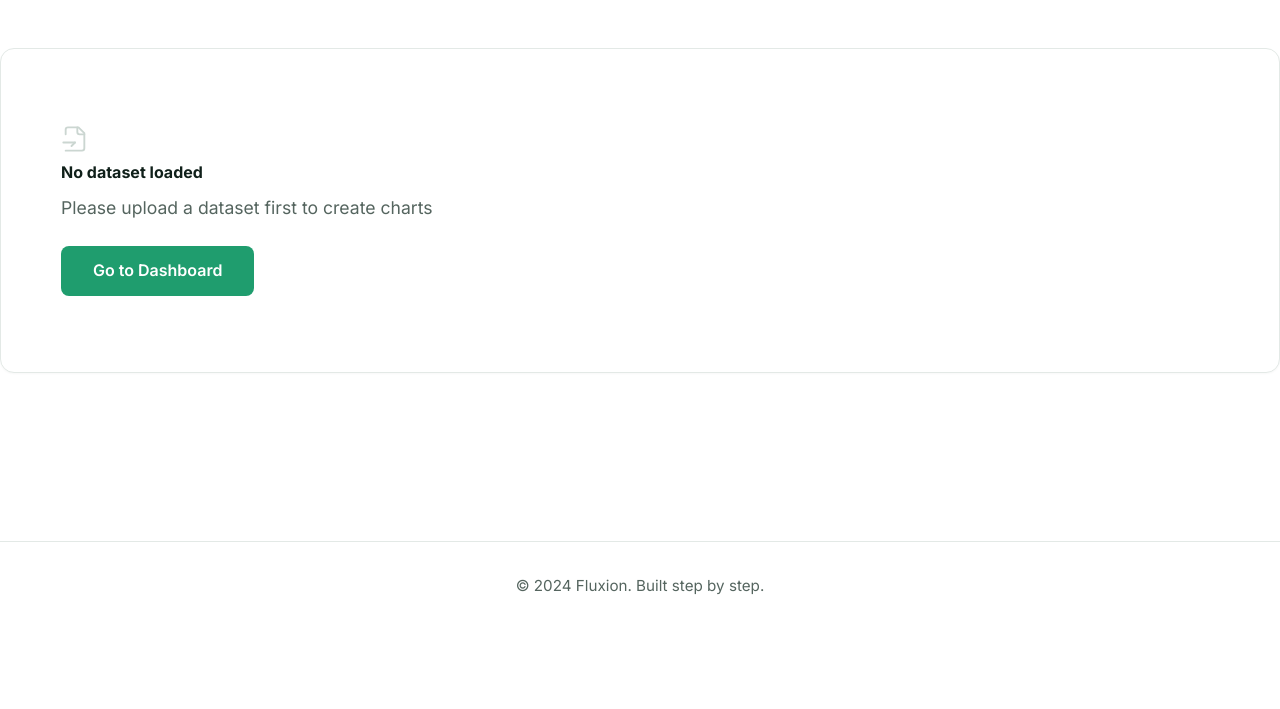
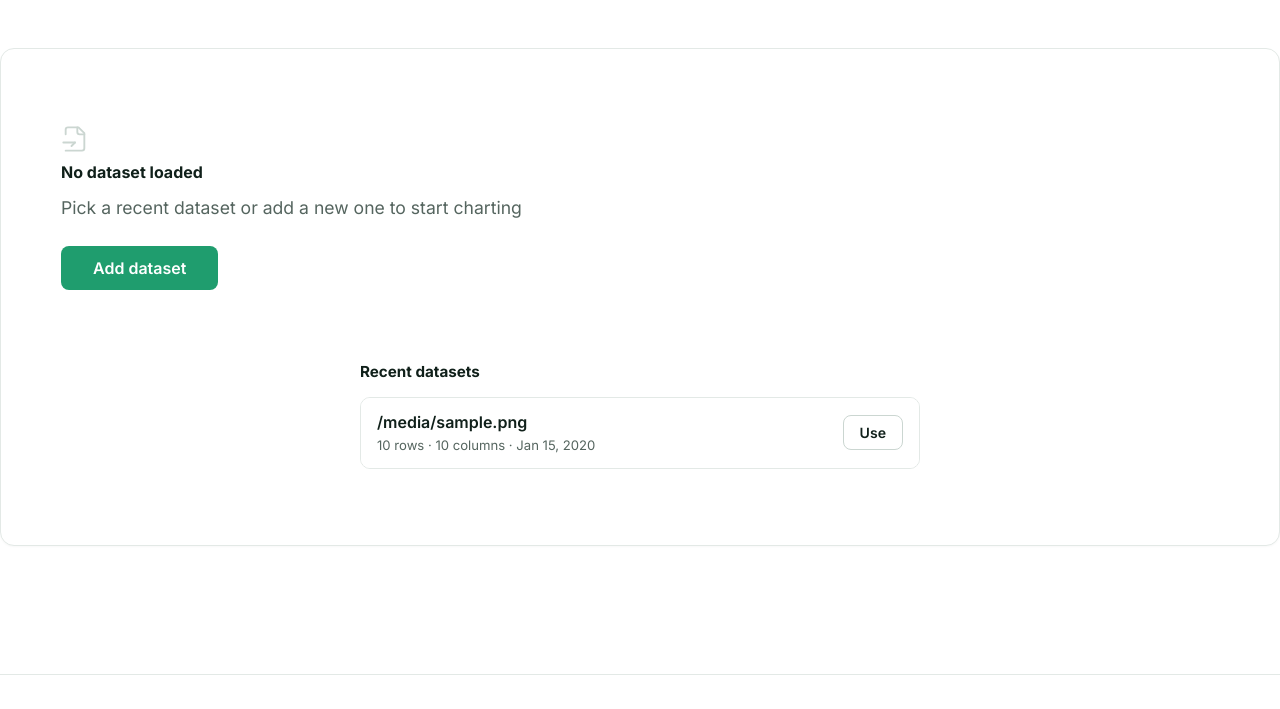
Before and after one commit to AtArVaShEwAlE/fluxionDjango, a Django app: template templates/create_chart.html in a window 1280 px wide. Shown: the part 251-960 px from the top of the page. Before the commit the page ends 846 px from the top, so only its background shows below. Run offline with Django 5.2, Linux system fonts and the light colour scheme; the template is opened without the code that fills it: most values are stand-ins (such as "Sample title", 1, 10 or a date in 2020); data that the repository does not hold is empty.

Commit message:
Phase 11.5e: recent datasets and Add dataset on Create Chart page

```diff
--- a/charts/views.py
+++ b/charts/views.py
@@ -59,7 +59,8 @@ def _public_chart(chart):
 
 @login_required
 def create_chart(request):
-    return render(request, 'create_chart.html')
+    recent = request.user.datasets.all()[:5]   # Meta ordering = newest first
+    return render(request, 'create_chart.html', {'recent_datasets': recent})
 
 
 @login_required
--- a/static/css/create_chart.css
+++ b/static/css/create_chart.css
@@ -490,3 +490,71 @@ body.page-app .btn-add-y:disabled {
     opacity: 0.45;
     cursor: not-allowed;
 }
+
+
+/* No dataset yet: Add dataset + recent datasets */
+body.page-app .no-data-state .add-dataset-status {
+    min-height: 1.4rem;
+    margin: 1rem 0 0;
+    font-size: 0.9rem;
+    color: var(--pa-ink-soft);
+}
+
+body.page-app .no-data-state .add-dataset-status.error {
+    color: var(--pa-danger);
+}
+
+body.page-app .recent-datasets {
+    max-width: 560px;
+    margin: 2rem auto 0;
+    text-align: left;
+}
+
+body.page-app .recent-datasets h5 {
+    font-size: 0.95rem;
+    font-weight: 700;
+    color: var(--pa-ink);
+    margin-bottom: 0.75rem;
+}
+
+body.page-app .recent-list {
+    list-style: none;
+    margin: 0;
+    padding: 0;
+    border: 1px solid var(--pa-border);
+    border-radius: 10px;
+    overflow: hidden;
+}
+
+body.page-app .recent-item {
+    display: flex;
+    align-items: center;
+    justify-content: space-between;
+    gap: 1rem;
+    padding: 0.75rem 1rem;
+    background: #ffffff;
+    border-bottom: 1px solid var(--pa-border);
+}
+
+body.page-app .recent-item:last-child {
+    border-bottom: none;
+}
+
+body.page-app .recent-info {
+    min-width: 0;
+}
+
+body.page-app .recent-name {
+    display: block;
+    font-weight: 600;
+    color: var(--pa-ink);
+    overflow: hidden;
+    text-overflow: ellipsis;
+    white-space: nowrap;
+}
+
+body.page-app .recent-meta {
+    display: block;
+    font-size: 0.82rem;
+    color: var(--pa-ink-soft);
+}
--- a/static/js/create_chart.js
+++ b/static/js/create_chart.js
@@ -2,6 +2,7 @@
 
 let currentDataset = null;
 let currentChart = null;
+let builderReady = false;
 let editingChartId = null; // set when we're editing an existing chart instead of creating a new one
 
 const noDataState = document.getElementById('noDataState');
@@ -47,6 +48,7 @@ function defaultTitle() {
 
 document.addEventListener('DOMContentLoaded', function() {
     initializePage();
+    initializeNoDataActions();
 });
 
 function initializePage() {
@@ -184,8 +186,96 @@ function showChartBuilder() {
     document.getElementById('datasetCols').textContent = `${currentDataset.columns} columns`;
 }
 
+// ---------- No dataset yet: pick a recent one or upload a new one ----------
+const MAX_UPLOAD_BYTES = 16 * 1024 * 1024;
+
+function initializeNoDataActions() {
+    const addBtn = document.getElementById('addDatasetBtn');
+    const fileInput = document.getElementById('chartFileInput');
+    addBtn.addEventListener('click', () => fileInput.click());
+    fileInput.addEventListener('change', () => uploadDataset(fileInput));
+    document.querySelectorAll('.js-recent-use').forEach(btn => {
+        btn.addEventListener('click', () => useRecentDataset(btn));
+    });
+}
+
+function setNoDataStatus(message, isError) {
+    const el = document.getElementById('addDatasetStatus');
+    el.textContent = message;
+    el.classList.toggle('error', !!isError);
+}
+
+// Same steps as the Dashboard "Use" button, but without a page reload
+function openDataset(dataset) {
+    editingChartId = null;   // a failed edit load must not turn this into an update
+    currentDataset = dataset;
+    sessionStorage.setItem('currentDataset', JSON.stringify(dataset));
+    showChartBuilder();
+    initializeChartBuilder();
+    applySuggestedChartType();
+}
+
+async function useRecentDataset(btn) {
+    btn.disabled = true;
+    setNoDataStatus('', false);
+    try {
+        const response = await fetch(`/get-dataset/${btn.dataset.id}`);
+        const result = await response.json().catch(() => ({}));
+        if (!response.ok || !result.success) {
+            throw new Error(result.error || `Server error (${response.status})`);
+        }
+        openDataset(result.data);
+    } catch (error) {
+        console.error('Error loading dataset:', error);
+        setNoDataStatus('Could not load dataset: ' + error.message, true);
+        btn.disabled = false;
+    }
+}
+
+async function uploadDataset(fileInput) {
+    const file = fileInput.files[0];
+    if (!file) return;
+
+    const ext = file.name.split('.').pop().toLowerCase();
+    if (!['csv', 'xlsx', 'xls'].includes(ext)) {
+        setNoDataStatus('Invalid file type. Please upload CSV or Excel files only.', true);
+        fileInput.value = '';
+        return;
+    }
+    if (file.size > MAX_UPLOAD_BYTES) {
+        setNoDataStatus('File size exceeds 16MB limit.', true);
+        fileInput.value = '';
+        return;
+    }
+
+    const addBtn = document.getElementById('addDatasetBtn');
+    addBtn.disabled = true;
+    setNoDataStatus('Processing your data...', false);
+
+    const formData = new FormData();
+    formData.append('file', file);
+
+    try {
+        const response = await fetch('/upload', { method: 'POST', body: formData });
+        const result = await response.json().catch(() => ({}));
+        if (!response.ok || !result.success) {
+            throw new Error(result.error || `Server error (${response.status})`);
+        }
+        setNoDataStatus('', false);
+        openDataset(result.data);
+    } catch (error) {
+        console.error('Upload error:', error);
+        setNoDataStatus('Upload failed: ' + error.message, true);
+    } finally {
+        addBtn.disabled = false;
+        fileInput.value = '';
+    }
+}
+
 function initializeChartBuilder() {
     populateColumnSelects();
+    if (builderReady) return;   // listeners already attached (failed edit load), do not double them
+    builderReady = true;
     initializeChartTypes();
 
     updateChartBtn.addEventListener('click', handleUpdateChart);
--- a/templates/create_chart.html
+++ b/templates/create_chart.html
@@ -18,10 +18,26 @@
         <div class="empty-state">
             <div class="empty-icon"><svg class="icon-xl" xmlns="http://www.w3.org/2000/svg" width="28" height="28" viewBox="0 0 24 24" fill="none" stroke="currentColor" stroke-width="1.6" stroke-linecap="round" stroke-linejoin="round" class="lucide lucide-file-input-icon lucide-file-input"><path d="M4 22h14a2 2 0 0 0 2-2V7l-5-5H6a2 2 0 0 0-2 2v4"/><path d="M14 2v4a2 2 0 0 0 2 2h4"/><path d="M2 15h10"/><path d="m9 18 3-3-3 3"/></svg></div>
             <h4>No dataset loaded</h4>
-            <p>Please upload a dataset first to create charts</p>
-            <a href="{% url 'dashboard' %}" class="btn btn-primary">
-                Go to Dashboard
-            </a>
+            <p>Pick a recent dataset or add a new one to start charting</p>
+            <button type="button" class="btn btn-primary" id="addDatasetBtn">Add dataset</button>
+            <input type="file" id="chartFileInput" accept=".csv,.xlsx,.xls" style="display: none;">
+            <p class="add-dataset-status" id="addDatasetStatus"></p>
+            {% if recent_datasets %}
+            <div class="recent-datasets">
+                <h5>Recent datasets</h5>
+                <ul class="recent-list">
+                    {% for d in recent_datasets %}
+                    <li class="recent-item">
+                        <div class="recent-info">
+                            <span class="recent-name">{{ d.original_filename }}</span>
+                            <span class="recent-meta">{{ d.rows }} rows &middot; {{ d.columns }} columns &middot; {{ d.upload_date|date:"M d, Y" }}</span>
+                        </div>
+                        <button type="button" class="btn btn-secondary btn-sm js-recent-use" data-id="{{ d.id }}">Use</button>
+                    </li>
+                    {% endfor %}
+                </ul>
+            </div>
+            {% endif %}
         </div>
     </div>
 
--- a/tools/test_routes.py
+++ b/tools/test_routes.py
@@ -104,6 +104,9 @@ try:
     r = A.post('/upload', {'file': SimpleUploadedFile('x.txt', b'hi')})
     check('upload bad type', r.status_code, 400)
     check('upload no file', A.post('/upload').status_code, 400)
+    if ds:
+        check('create-chart lists own recent dataset', 'zz_test.csv' in A.get('/create-chart').content.decode(), True)
+        check('create-chart hides other users datasets', 'zz_test.csv' in B.get('/create-chart').content.decode(), False)
 
     cid = rid = tok = rtok = None
     if ds:
```
